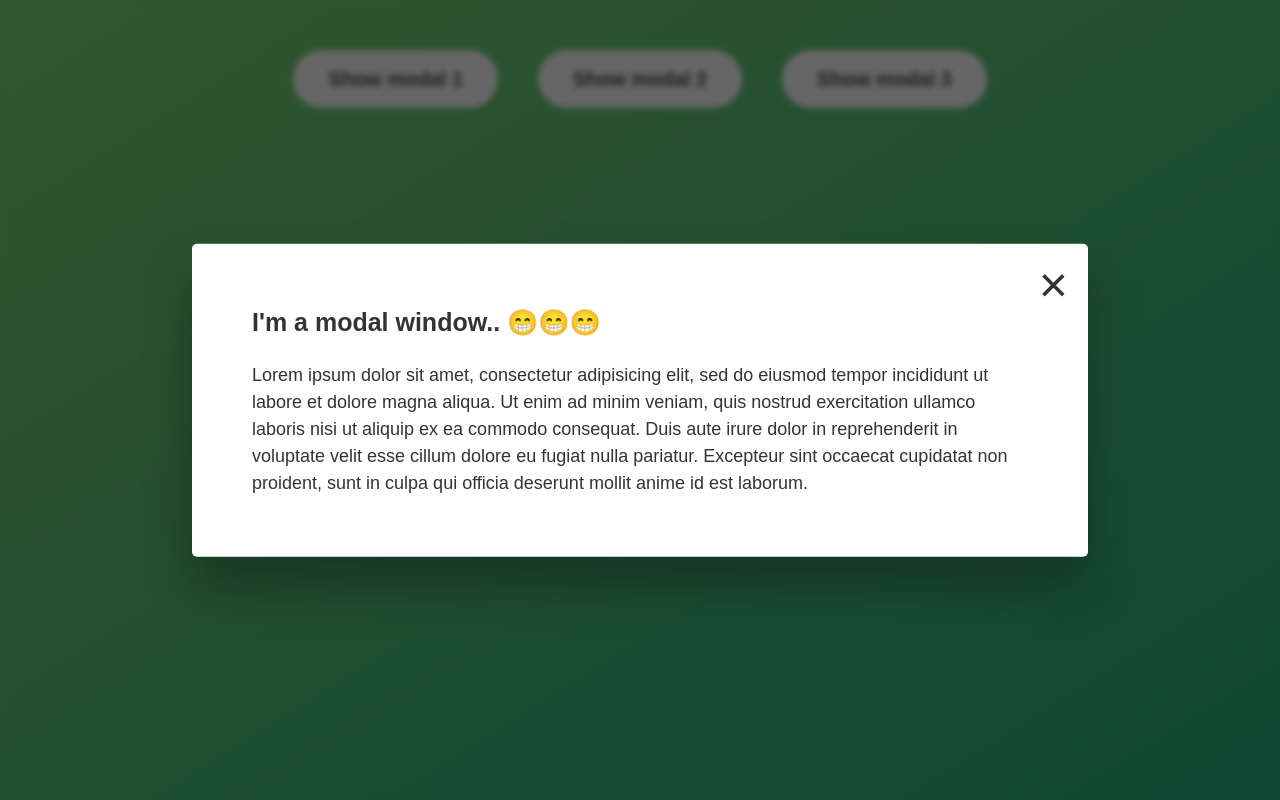
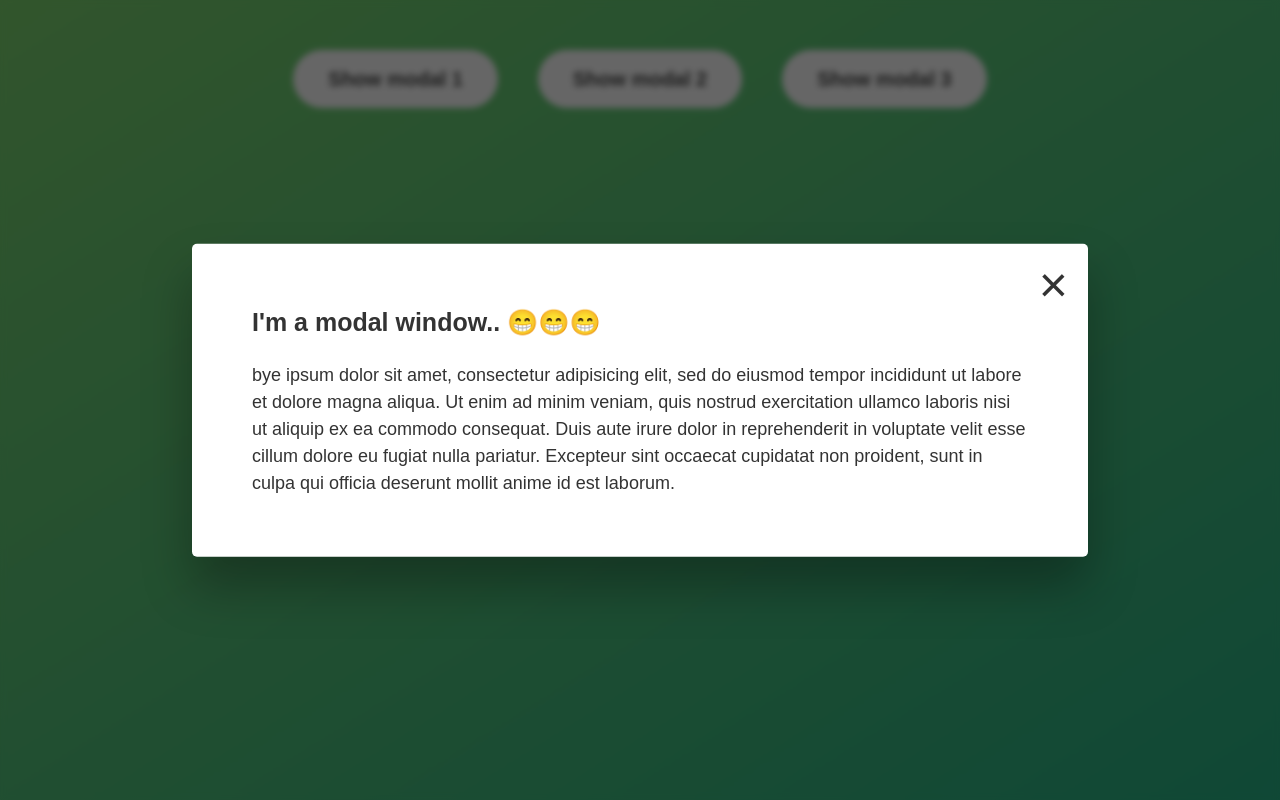
Before and after one commit to MohammadrezaRouzeh/mini-modal, a plain HTML site: page index.html in a window 1280 px wide. Both pictures are taken after a click on the button "Show modal 1". Drawn offline with Linux system fonts and the light colour scheme.

Commit message:
update text index

```diff
--- a/index.html
+++ b/index.html
@@ -16,7 +16,7 @@
       <button class="close-modal">&times;</button>
       <h1>I'm a modal window.. 😁😁😁</h1>
       <p>
-        Lorem ipsum dolor sit amet, consectetur adipisicing elit, sed do eiusmod
+        bye ipsum dolor sit amet, consectetur adipisicing elit, sed do eiusmod
         tempor incididunt ut labore et dolore magna aliqua. Ut enim ad minim
         veniam, quis nostrud exercitation ullamco laboris nisi ut aliquip ex ea
         commodo consequat. Duis aute irure dolor in reprehenderit in voluptate
```
